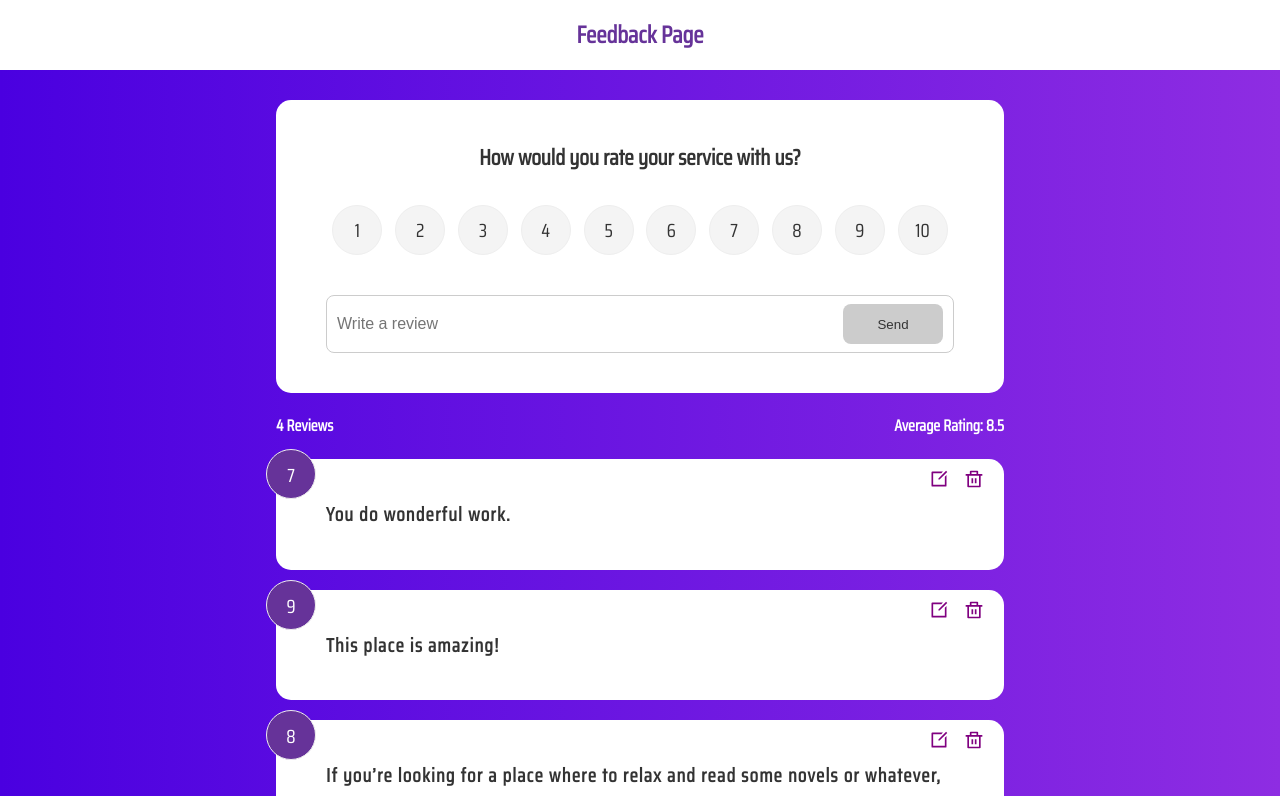
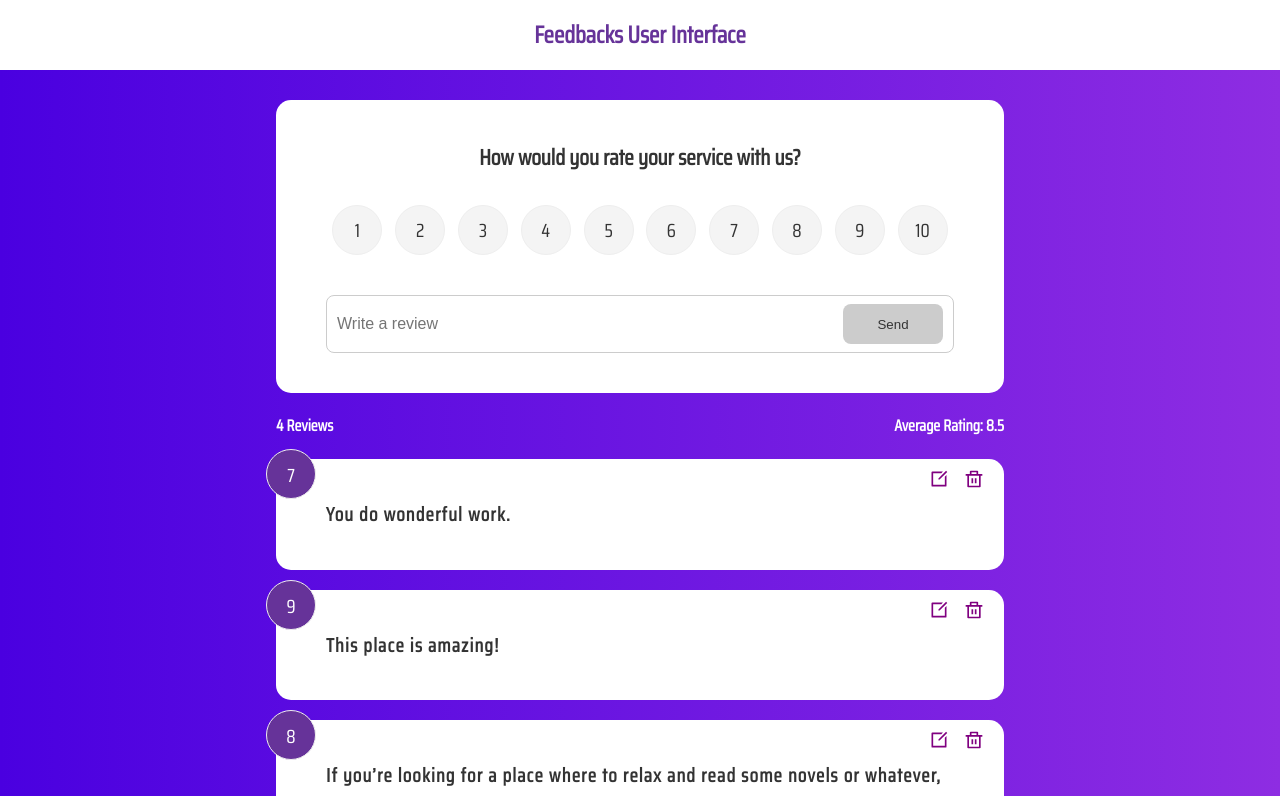
Before and after one commit to odedAtias/feedback-page, a React (Create React App) app: page / in a window 1280 px wide. Shown: the top 796 px of the page. Built offline with nearby package versions, Linux system fonts and the light colour scheme; data requests are answered from the project's data file.

Commit message:
Renaming header title

```diff
--- a/src/Components/Header.jsx
+++ b/src/Components/Header.jsx
@@ -10,7 +10,7 @@ const Header = ({ bgColor, textColor }) => {
 	return (
 		<header style={headerStyles}>
 			<div className='container'>
-				<h2>Feedback Page</h2>
+				<h2>Feedbacks User Interface</h2>
 			</div>
 		</header>
 	);
```
